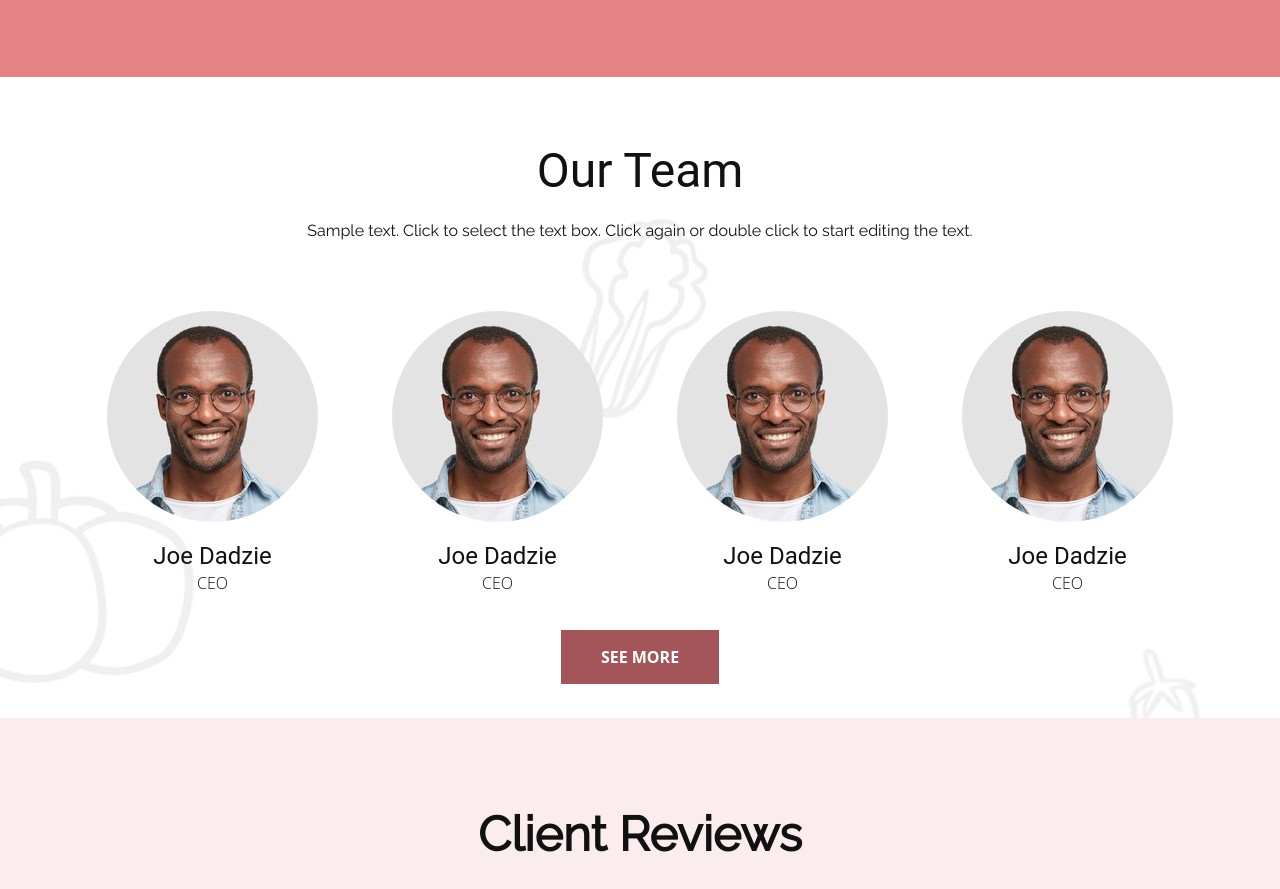
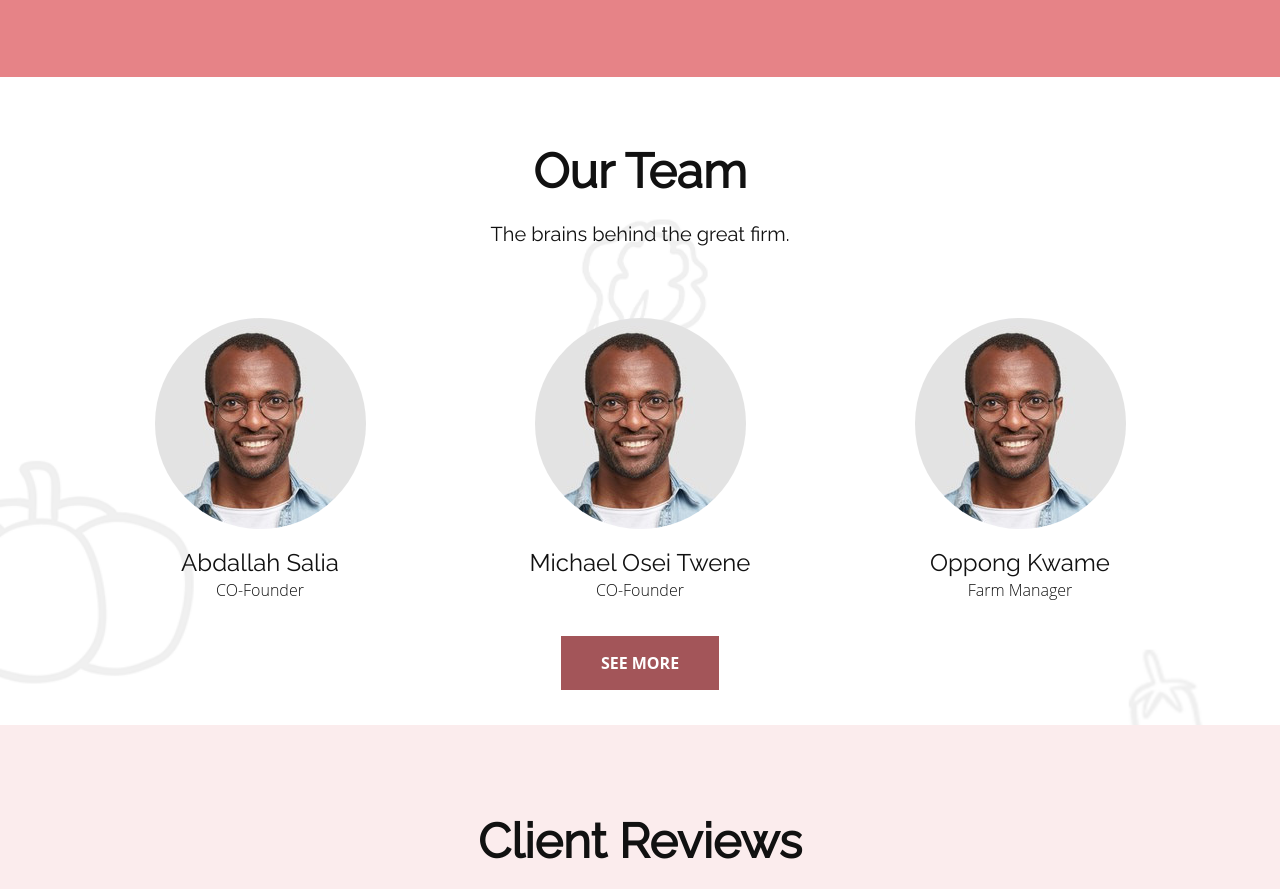
Before and after one commit to kyboahene/agricompany, a React (Create React App) app: page / in a window 1280 px wide. Shown: the part 4480-5369 px from the top of the page. Built offline with nearby package versions, Linux system fonts and the light colour scheme.

Commit message:
replaced placeholders

```diff
--- a/src/components/team.js
+++ b/src/components/team.js
@@ -7,65 +7,54 @@ const Team = () => {
     <section className="container-fluid team">
       <div className="container">
         <div className="row d-flex justify-content-center pt-5">
-          <div className="col text-center u-font-raleway">
-            <h1>Our Team</h1>
-            <p className=" u-custom-font u-font-raleway">
-              Sample text. Click to select the text box. Click again or double
-              click to start editing the text.
+          <div className="col text-center u-custom-font u-font-raleway">
+            <h1 className="u-custom-font u-font-raleway font-weight-bold">
+              Our Team
+            </h1>
+            <p className=" u-custom-font u-font-raleway lead">
+              The brains behind the great firm.
             </p>
           </div>
         </div>
         <div className="row text-center py-5">
-          <div className="col-md-3">
+          <div className="col-md-4">
             <img
               src={Image}
               className="img-fluid rounded-circle"
               alt=""
               data-aos="fade-up"
             />
-            <h4 className="mb-0">Joe Dadzie</h4>
-            <p className="my-0">CEO</p>
+            <h4 className="mb-0 u-custom-font u-font-raleway">
+              Abdallah Salia
+            </h4>
+            <p className="my-0">CO-Founder</p>
           </div>
-          <div className="col-md-3">
+          <div className="col-md-4">
             <img
               src={Image}
               className="img-fluid rounded-circle"
               alt=""
               data-aos="fade-up"
             />
-            <h4 className="mb-0">Joe Dadzie</h4>
-            <p className="my-0">CEO</p>
+            <h4 className="mb-0 u-custom-font u-font-raleway">
+              Michael Osei Twene
+            </h4>
+            <p className="my-0">CO-Founder</p>
           </div>
-          <div className="col-md-3">
+          <div className="col-md-4">
             <img
               src={Image}
               className="img-fluid rounded-circle"
               alt=""
               data-aos="fade-up"
             />
-            <h4 className="mb-0">Joe Dadzie</h4>
-            <p className="my-0">CEO</p>
-          </div>
-          <div className="col-md-3">
-            <img
-              src={Image}
-              className="img-fluid rounded-circle"
-              alt=""
-              data-aos="fade-up"
-            />
-            <h4 className="mb-0">Joe Dadzie</h4>
-            <p className="my-0">CEO</p>
+            <h4 className="mb-0 u-custom-font u-font-raleway">Oppong Kwame</h4>
+            <p className="my-0">Farm Manager</p>
           </div>
         </div>
         <div className="row d-flex justify-content-center pb-5">
           <div className="col-md-3 text-center">
-            <a
-              href="http://webneel.com/30-incredible-and-award-winning-fashion-photography-cergelyte-khokhlov-and-witzel"
-              className="mybutton"
-              title="learn more"
-              target="_blank"
-              rel="noreferrer"
-            >
+            <a href="/about" className="mybutton" rel="noreferrer">
               SEE MORE
             </a>
           </div>
```
